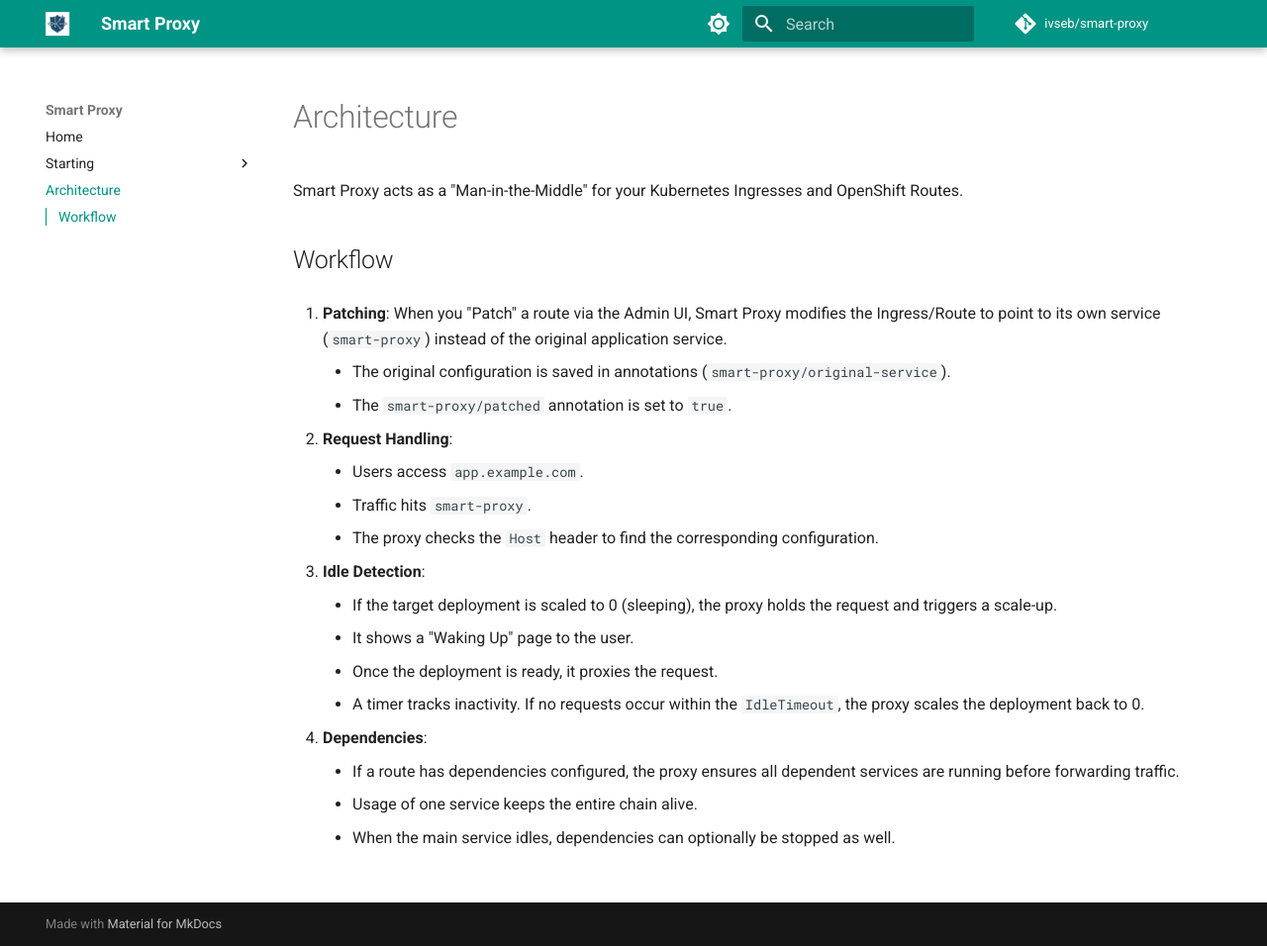
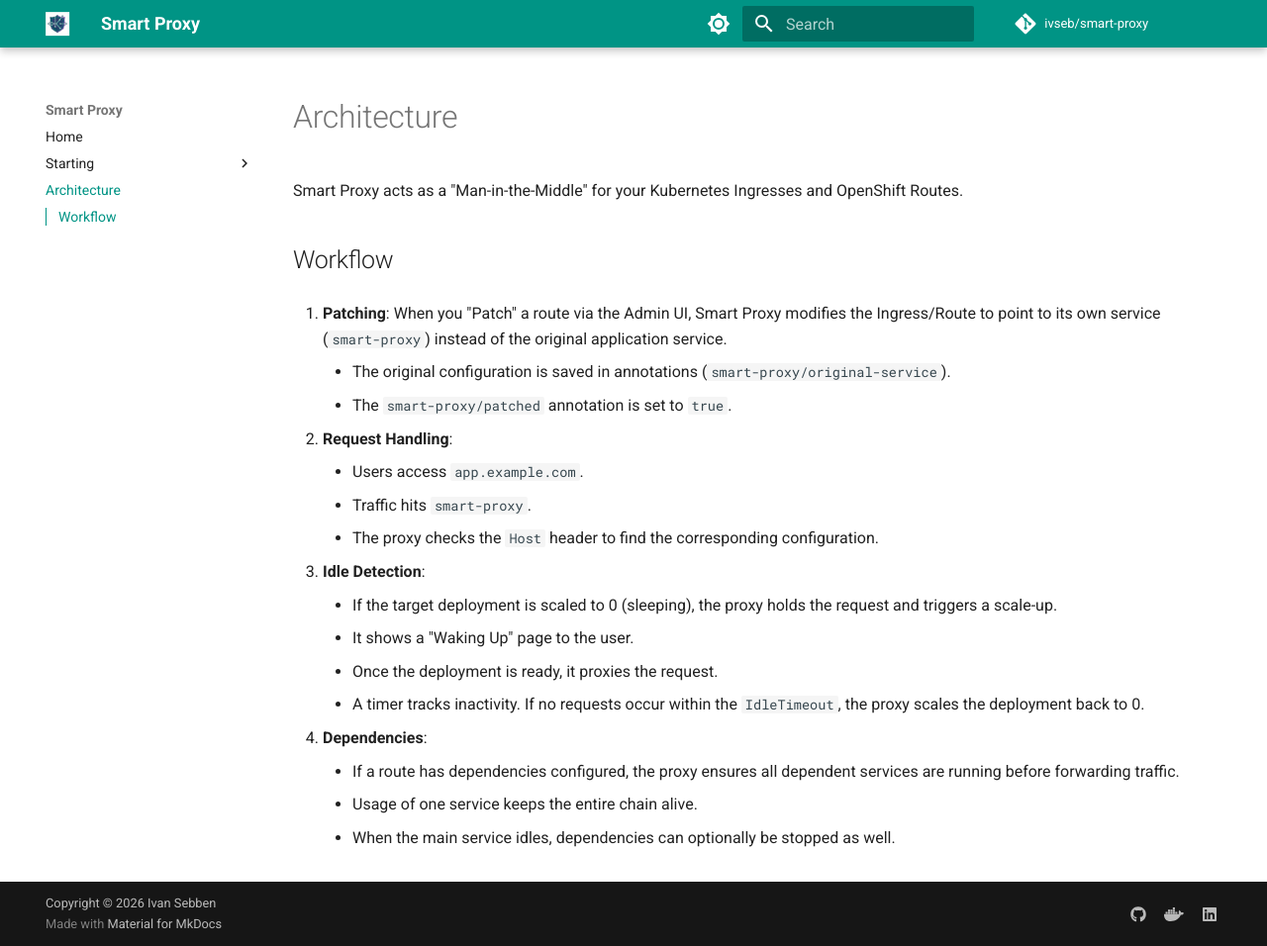
Before and after one commit to ivseb/smart-proxy, an MkDocs documentation site: the page built from docs/architecture.md, in a window 1280 px wide and 956 px high. Shown: the whole window at 99% size. Built offline with MkDocs 1.6.1 and Material for MkDocs 9.7.7, drawn with Linux system fonts in a browser that asks for light colours; comment, search, counter and statistics services are not loaded; part of the change alters nothing that is shown.

```diff
--- a/mkdocs.yml
+++ b/mkdocs.yml
@@ -2,6 +2,9 @@ site_name: Smart Proxy
 site_url: https://ivseb.github.io/smart-proxy
 repo_url: https://github.com/ivseb/smart-proxy
 repo_name: ivseb/smart-proxy
+site_description: An intelligent Kubernetes Smart Proxy for auto-sleeping deployments, unified ingress/route patching, and dependency management.
+site_author: Ivan Sebben
+copyright: Copyright &copy; 2026 Ivan Sebben
 edit_uri: edit/main/docs/
 
 theme:
@@ -34,6 +37,29 @@ theme:
     - content.code.copy
     - toc.integrate
 
+plugins:
+  - search
+  - minify:
+      minify_html: true
+  - social:
+      cards_layout_options:
+        background_color: "#009688" # Teal matching primary color
+  - git-revision-date-localized:
+      type: date
+
+extra:
+  social:
+    - icon: fontawesome/brands/github
+      link: https://github.com/ivseb
+    - icon: fontawesome/brands/docker
+      link: https://hub.docker.com/u/isebben
+    - icon: fontawesome/brands/linkedin
+      link: https://linkedin.com/in/ivseb
+
+  # Google Search Console Verification
+  # meta:
+  #   google-site-verification: "YOUR_GOOGLE_VERIFICATION_CODE"
+
 nav:
   - Home: index.md
   - Starting:
```
Also changed, not shown: 1 other file.
